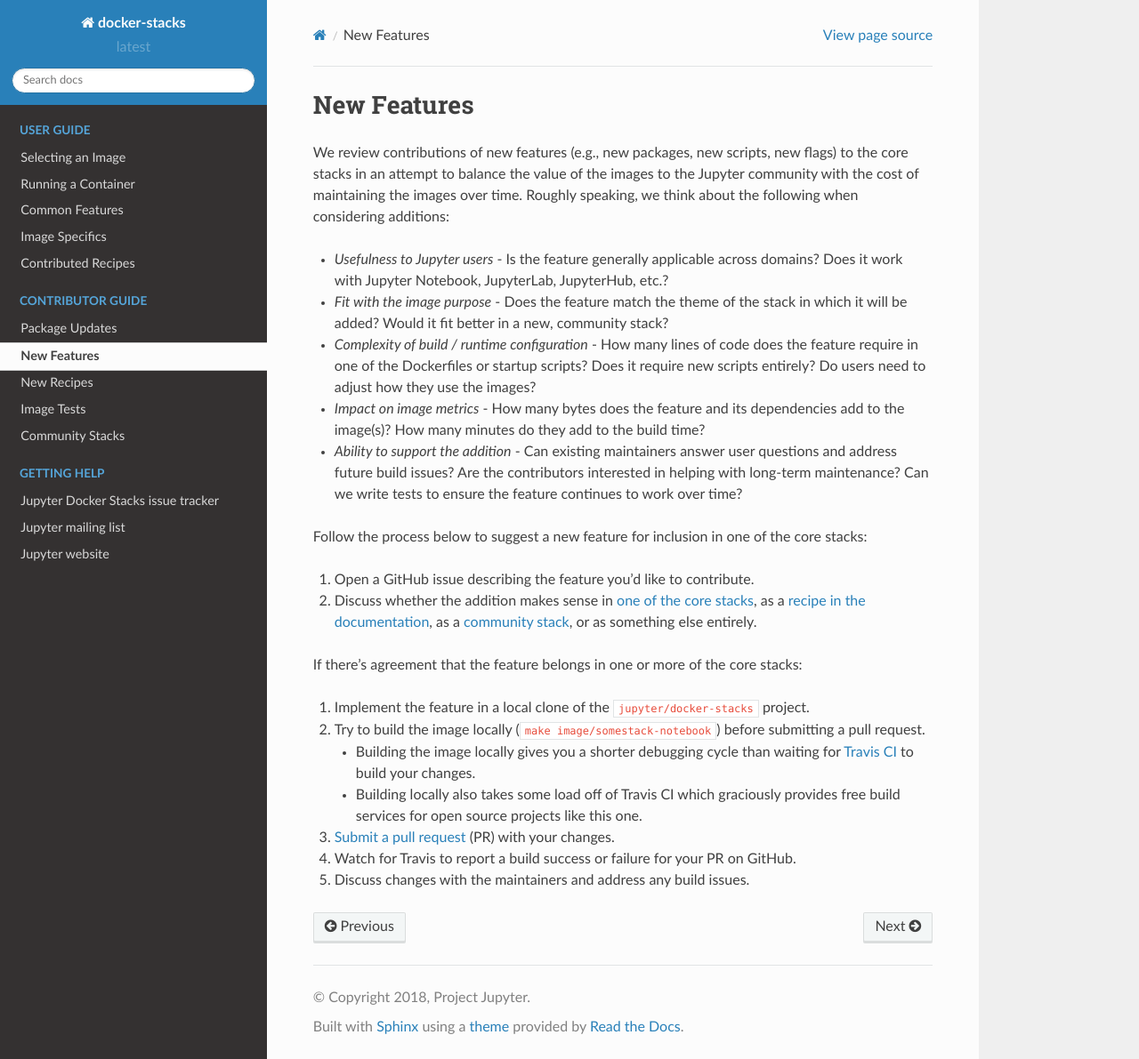
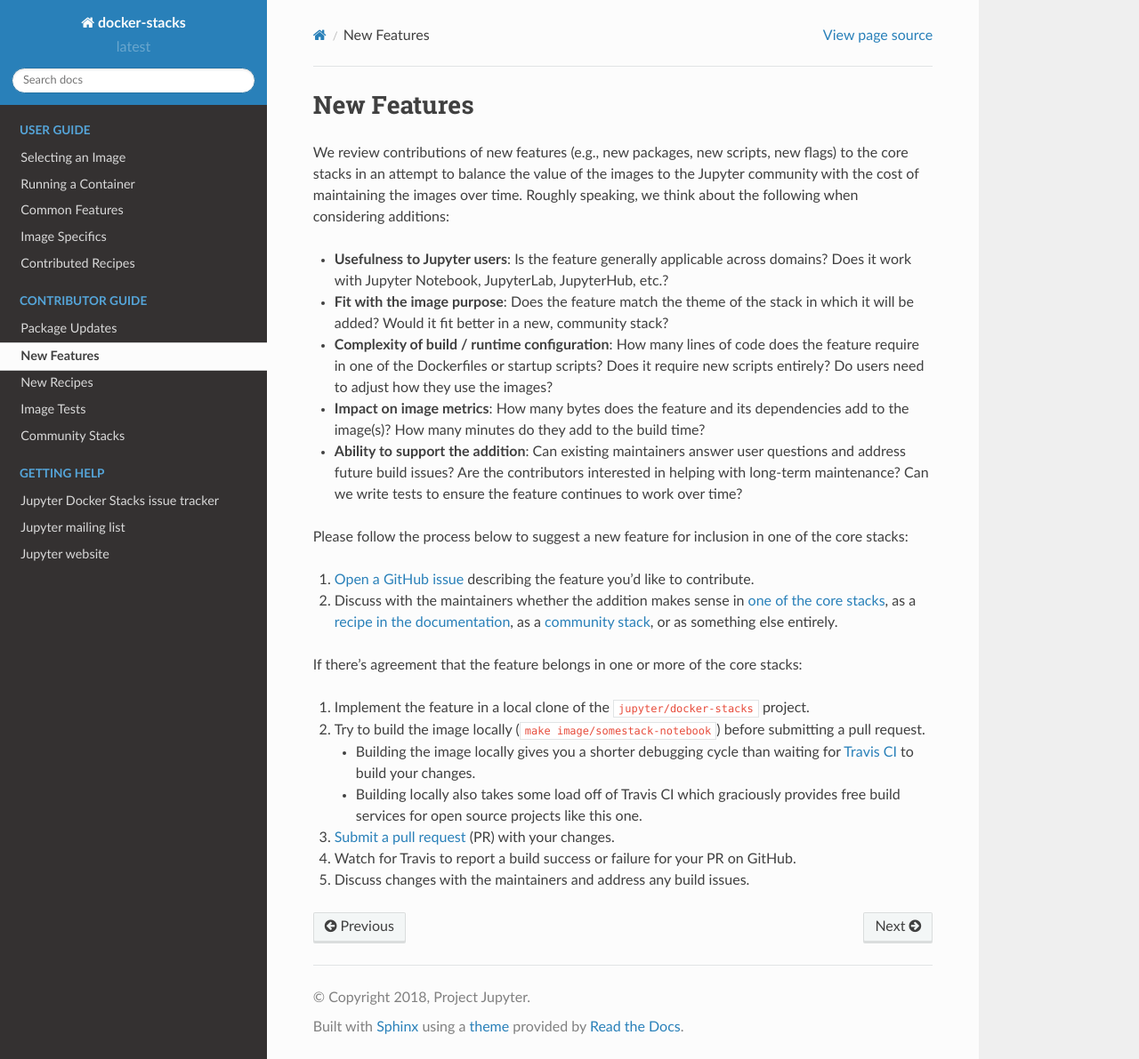
Before and after one commit to jupyter/docker-stacks, a Sphinx documentation site: the page built from docs/contributing/features.md, in a window 1280 px wide and 1191 px high. Shown: the whole window at 89% size. Built offline with Sphinx 7.4.7 and the Read the Docs theme 2.0.0, drawn with Linux system fonts in a browser that asks for light colours.

Commit message:
Address most review comments by @jzf2101

```diff
--- a/docs/contributing/features.md
+++ b/docs/contributing/features.md
@@ -2,16 +2,16 @@
 
 We review contributions of new features (e.g., new packages, new scripts, new flags) to the core stacks in an attempt to balance the value of the images to the Jupyter community with the cost of maintaining the images over time. Roughly speaking, we think about the following when considering additions:
 
-* *Usefulness to Jupyter users* - Is the feature generally applicable across domains? Does it work with Jupyter Notebook, JupyterLab, JupyterHub, etc.?
-* *Fit with the image purpose* - Does the feature match the theme of the stack in which it will be added? Would it fit better in a new, community stack?
-* *Complexity of build / runtime configuration* - How many lines of code does the feature require in one of the Dockerfiles or startup scripts? Does it require new scripts entirely? Do users need to adjust how they use the images?
-* *Impact on image metrics* - How many bytes does the feature and its dependencies add to the image(s)? How many minutes do they add to the build time?
-* *Ability to support the addition* - Can existing maintainers answer user questions and address future build issues? Are the contributors interested in helping with long-term maintenance? Can we write tests to ensure the feature continues to work over time?
+* **Usefulness to Jupyter users**: Is the feature generally applicable across domains? Does it work with Jupyter Notebook, JupyterLab, JupyterHub, etc.?
+* **Fit with the image purpose**: Does the feature match the theme of the stack in which it will be added? Would it fit better in a new, community stack?
+* **Complexity of build / runtime configuration**: How many lines of code does the feature require in one of the Dockerfiles or startup scripts? Does it require new scripts entirely? Do users need to adjust how they use the images?
+* **Impact on image metrics**: How many bytes does the feature and its dependencies add to the image(s)? How many minutes do they add to the build time?
+* **Ability to support the addition**: Can existing maintainers answer user questions and address future build issues? Are the contributors interested in helping with long-term maintenance? Can we write tests to ensure the feature continues to work over time?
 
-Follow the process below to suggest a new feature for inclusion in one of the core stacks:
+Please follow the process below to suggest a new feature for inclusion in one of the core stacks:
 
-1. Open a GitHub issue describing the feature you'd like to contribute.
-2. Discuss whether the addition makes sense in [one of the core stacks](../using/selecting.html#Core-Stacks), as a [recipe in the documentation](recipes.html), as a [community stack](stacks.html), or as something else entirely.
+1. [Open a GitHub issue](https://github.com/jupyter/docker-stacks/issues) describing the feature you'd like to contribute.
+2. Discuss with the maintainers whether the addition makes sense in [one of the core stacks](../using/selecting.html#Core-Stacks), as a [recipe in the documentation](recipes.html), as a [community stack](stacks.html), or as something else entirely.
 
 If there's agreement that the feature belongs in one or more of the core stacks:
 
```
Also changed, not shown: docs/contributing/packages.md (+2 -2 lines), docs/using/recipes.md (+1 -5 lines), .github/issue_template.md.
